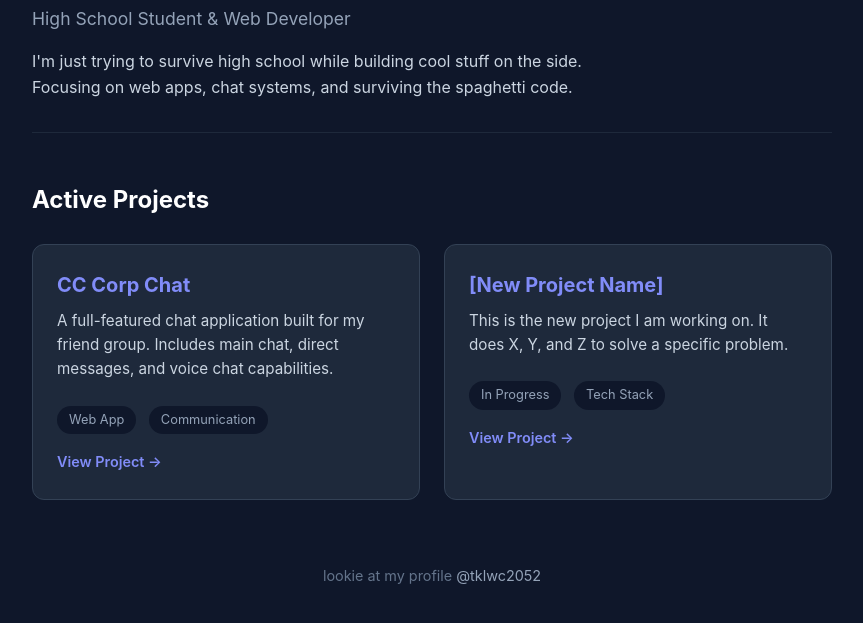
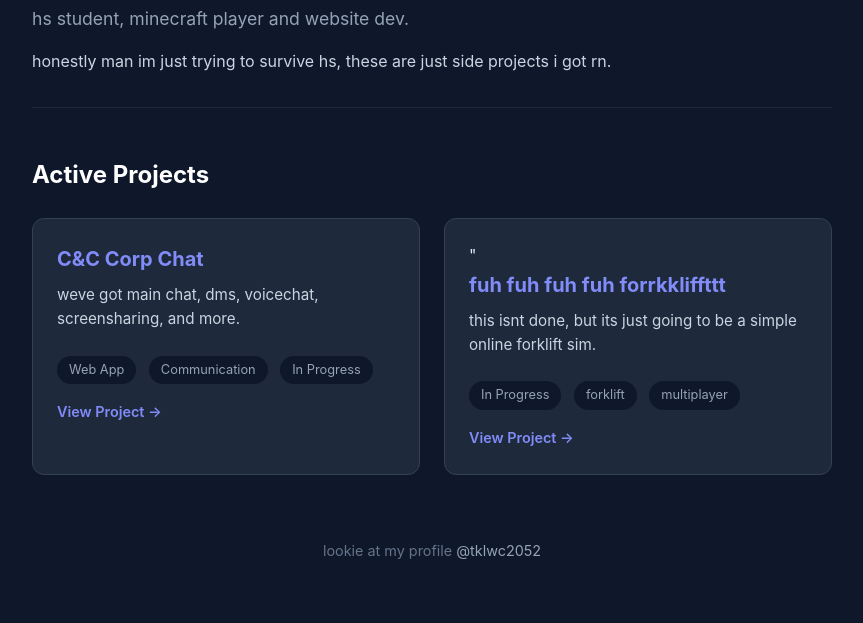
Before and after one commit to tklwc2052/tklwc2052.github.io, a plain HTML site: page index.html in a window 1280 px wide. Shown: the part 99-722 px from the top of the page, without its empty margins (208-1071 px from the left). Drawn offline with Linux system fonts and the light colour scheme.

Commit message:
Update index.html better lookin

```diff
--- a/index.html
+++ b/index.html
@@ -3,7 +3,7 @@
 <head>
     <meta charset="UTF-8">
     <meta name="viewport" content="width=device-width, initial-scale=1.0">
-    <title>ilikespacedotcom | Portfolio</title>
+    <title>ilikespacedotcom</title>
     <style>
         /* Modern Reset & Base Styles */
         * {
@@ -149,10 +149,9 @@
 
         <header>
             <h1>ilikespacedotcom</h1>
-            <p class="subtitle">High School Student & Web Developer</p>
+            <p class="subtitle">hs student, minecraft player and website dev.</p>
             <p class="bio">
-                I'm just trying to survive high school while building cool stuff on the side.
-                Focusing on web apps, chat systems, and surviving the spaghetti code.
+                honestly man im just trying to survive hs, these are just side projects i got rn.
             </p>
         </header>
 
@@ -163,23 +162,25 @@
 
                 <div class="card">
                     <a href="https://cccorpchat.onrender.com" target="_blank">
-                        <h3>CC Corp Chat</h3>
-                        <p>A full-featured chat application built for my friend group. Includes main chat, direct messages, and voice chat capabilities.</p>
+                        <h3>C&C Corp Chat</h3>
+                        <p>weve got main chat, dms, voicechat, screensharing, and more.</p>
                         <div class="tags">
                             <span class="tag">Web App</span>
                             <span class="tag">Communication</span>
+                            <span class="tag">In Progress</span>
                         </div>
                         <span class="btn-link">View Project &rarr;</span>
                     </a>
                 </div>
 
                 <div class="card">
-                    <a href="#">
-                        <h3>[New Project Name]</h3>
-                        <p>This is the new project I am working on. It does X, Y, and Z to solve a specific problem.</p>
+                    <a href="https://chaos-craft-multiplayer-testing.onrender.com/" target="_blank">"
+                        <h3>fuh fuh fuh fuh forrkkliffttt</h3>
+                        <p>this isnt done, but its just going to be a simple online forklift sim.</p>
                         <div class="tags">
                             <span class="tag">In Progress</span>
-                            <span class="tag">Tech Stack</span>
+                            <span class="tag">forklift</span>
+                            <span class="tag">multiplayer</span>
                         </div>
                         <span class="btn-link">View Project &rarr;</span>
                     </a>
```
